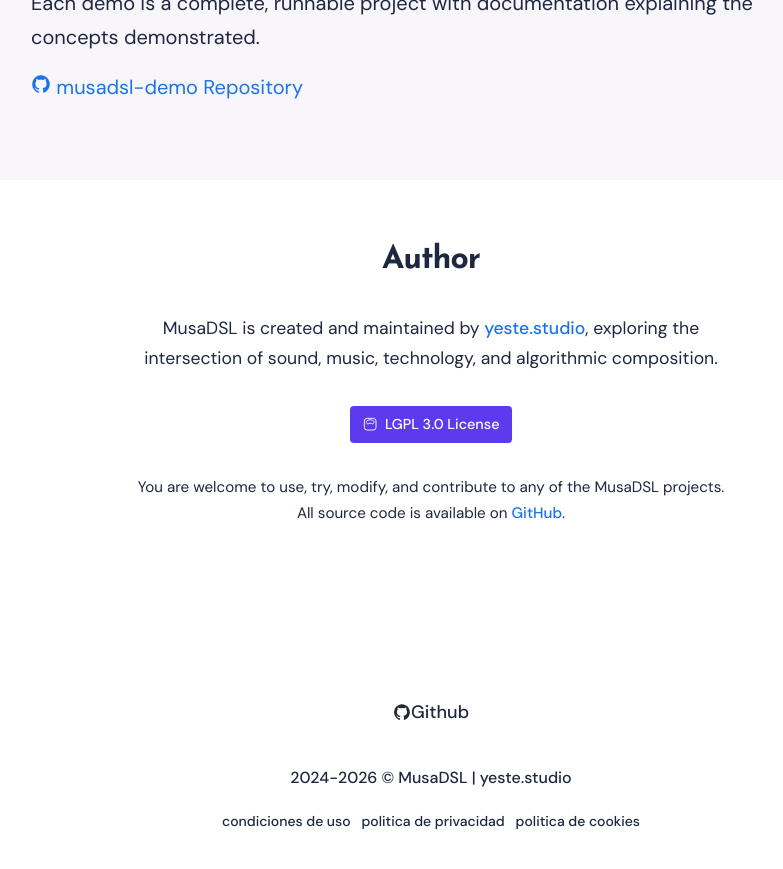
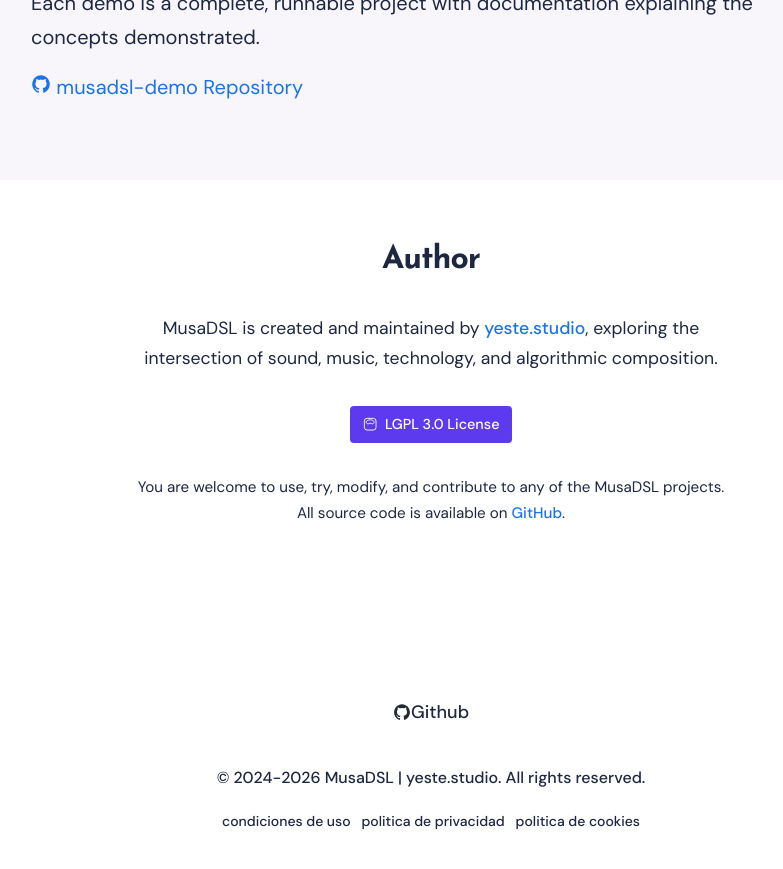
Before and after one commit to javier-sy/musadsl-website, a Jekyll site: the page built from index.html, in a window 1280 px wide and 900 px high, scrolled down 5761 px. Shown: the top 869 px of the window, without its empty margins (209-992 px from the left). Built offline with Jekyll 4.4.1, drawn with Linux system fonts in a browser that asks for light colours; comment, search, counter and statistics services are not loaded.

Commit message:
Update copyright notice in footer
Co-Authored-By: Claude Opus 4.6 <noreply@anthropic.com>

```diff
--- a/_includes/footer.html
+++ b/_includes/footer.html
@@ -20,7 +20,7 @@
         </div>
 
         <div class="footer__info">
-          <div class="copyright">2024-{{site.time | date: '%Y'}} &copy; <a href="/">{{site.data.settings.title}}</a> | <a href="https://yeste.studio" target="_blank" rel="noopener">yeste.studio</a></div>
+          <div class="copyright">&copy; 2024-{{site.time | date: '%Y'}} <a href="/">{{site.data.settings.title}}</a> | <a href="https://yeste.studio" target="_blank" rel="noopener">yeste.studio</a>. All rights reserved.</div>
           <div class="legal">&nbsp;</div>
           <div class="legal">
             <a href="/condiciones-de-uso">condiciones de uso</a>&nbsp;&nbsp;
```
